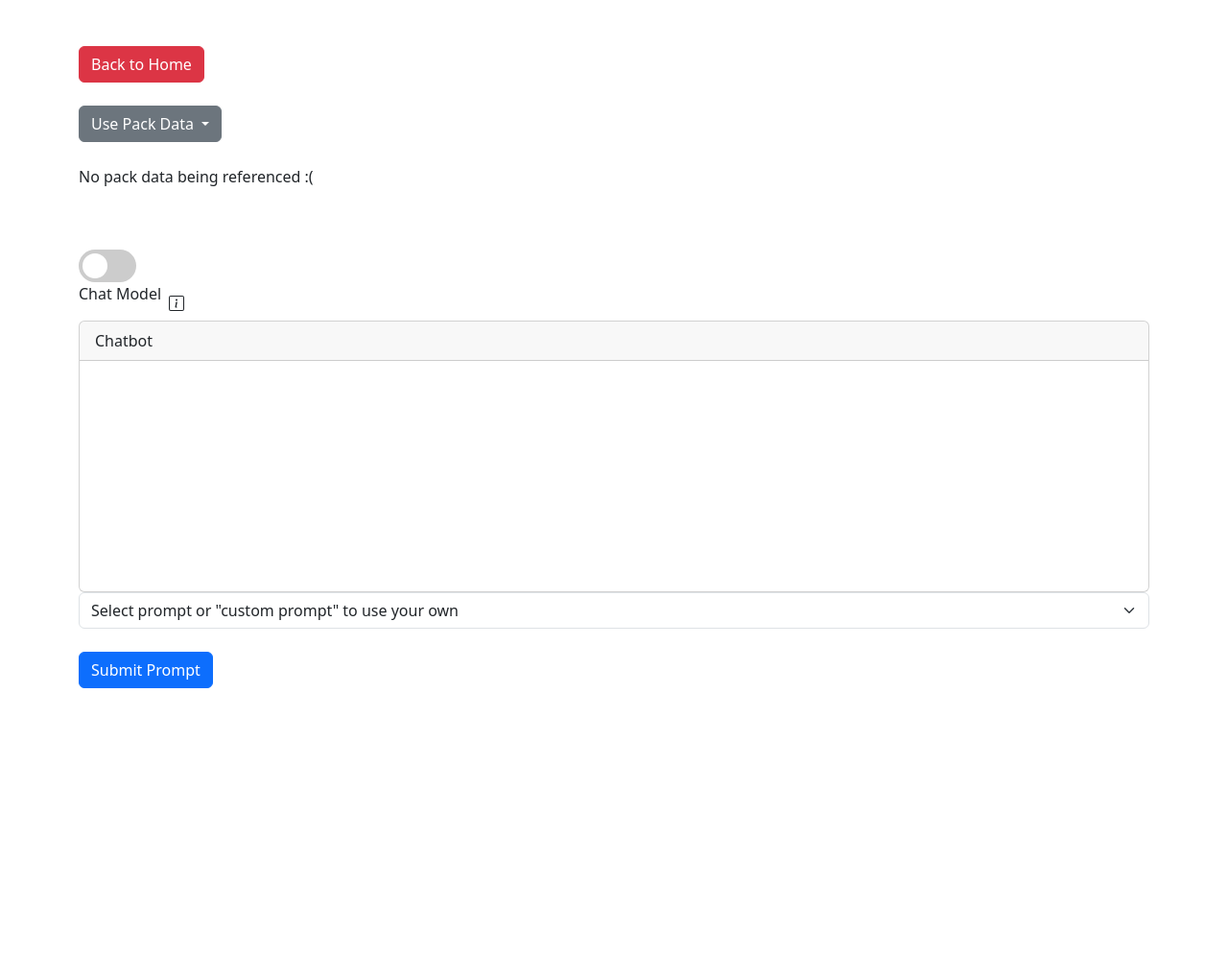
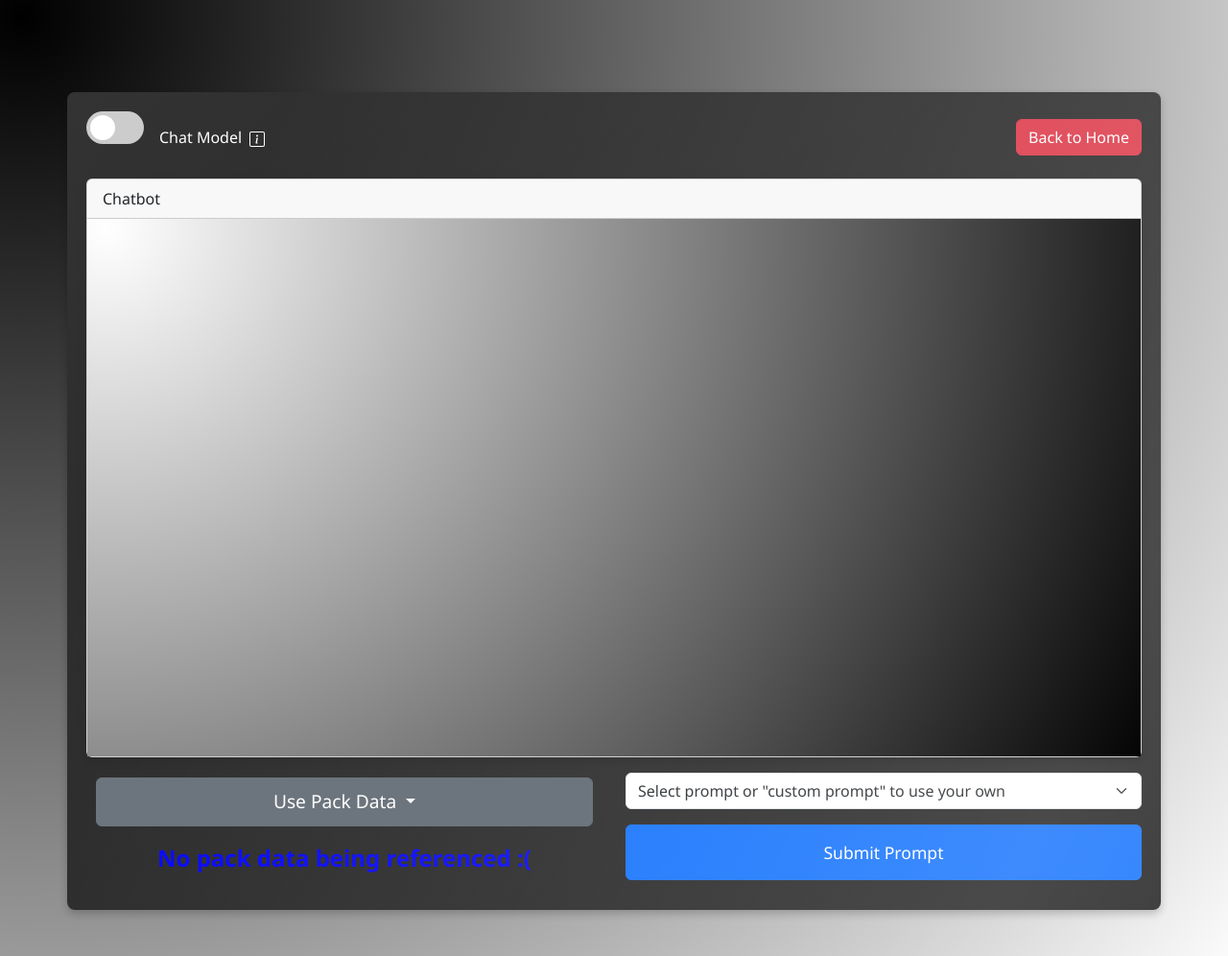
Before and after one commit to Sbussiso/sourcebox-deepquery, a Python web app: template templates/index.html in a window 1280 px wide. Shown: the whole page at 96% size. Before the commit the page ends 717 px from the top, so only its background shows below. Run offline with Jinja, Linux system fonts and the light colour scheme; the template is opened without the code that fills it, so the values that code supplies are empty.

Commit message:
full UI overhaul. not yet complete

```diff
--- a/gpt_toolkit.py
+++ b/gpt_toolkit.py
@@ -9,7 +9,7 @@ client = OpenAI(api_key=os.getenv("OPENAI_API_KEY"))
 #generates prompt suggestions for user
 def generate_suggestions(prompt):
     if prompt == None:
-        default_prompt = "generate 5 coding prompts as a user asking about their own existing codebase. Be specific"
+        default_prompt = "generate 5 prompts as a user asking about their own existing data. Be specific"
     else:
         default_prompt = prompt
 
@@ -21,8 +21,8 @@ def generate_suggestions(prompt):
                                         You create the most relevent prompts to the data you are given
                                         Your response must be in the following format for regex processing:
 
-                                        -- where is my database being used and referenced? --;
-                                        -- where is encryption used in my code? --;
+                                        -- what is this data about? --;
+                                        -- how many customers from this list live in the state of California? --;
                                         -- the third prompt --;
                                         -- the fourth prompt --;
                                         -- the fith prompt --;
--- a/templates/index.html
+++ b/templates/index.html
@@ -6,19 +6,104 @@
     <link href="https://cdn.jsdelivr.net/npm/bootstrap@5.3.3/dist/css/bootstrap.min.css" rel="stylesheet" integrity="sha384-QWTKZyjpPEjISv5WaRU9OFeRpok6YctnYmDr5pNlyT2bRjXh0JMhjY6hW+ALEwIH" crossorigin="anonymous">
     <title>DeepQuery</title>
     <style>
-        #chatBody {
-            max-height: 70vh; /* Adjust this value as needed */
-            overflow-y: auto;
-            height: 30vh;
+        /* General Styles */
+        body {
+            font-family: 'Segoe UI', Tahoma, Geneva, Verdana, sans-serif;
+            background: radial-gradient(circle, #000000, #ffffff);
+            background-size: 200% 200%;
+            animation: smokeAnimation 15s ease infinite;
+            color: #343a40;
+            transition: background-color 0.3s, color 0.3s;
         }
-        #loadingSpinner {
-            display: none; /* Hide the spinner by default */
+
+        @keyframes smokeAnimation {
+            0% { background-position: 0% 0%; }
+            25% { background-position: 50% 50%; }
+            50% { background-position: 100% 100%; }
+            75% { background-position: 50% 50%; }
+            100% { background-position: 0% 0%; }
         }
+
+        .text-white {
+            color: white;
+        }
+
+        .container {
+            margin-top: 20px;
+        }
+
+        /* Centering and Styling the Button and Dropdown */
+        .centered {
+            display: flex;
+            justify-content: center;
+            align-items: center;
+            flex-direction: column;
+        }
+
+        .btn-full-width {
+            width: 100%;
+            max-width: 600px; /* Increased width */
+            margin: 5px 0; /* Reduced margin for closer spacing */
+            padding: 15px; /* Thicker button */
+            font-size: 1.1em; /* Slightly larger text */
+        }
+
+        .dropdown {
+            width: auto; /* Allow the dropdown to be thinner */
+            margin: 0 10px; /* Adjust margin to bring it closer to the blue text */
+        }
+
+        .dropdown-toggle {
+            width: 100%;
+            font-size: 1.2em; /* Make the dropdown larger */
+            padding: 10px 20px; /* Make the button longer */
+        }
+
+        /* Button Styles */
+        .btn {
+            transition: background-color 0.3s, transform 0.3s;
+        }
+
+        .btn:hover {
+            background-color: black;
+            transform: translateY(-2px);
+        }
+
+        /* Selected Pack Styling */
+        #selectedPack {
+            font-size: 1.5em; /* Larger font size */
+            font-weight: bold; /* Bold text */
+            color: blue; /* Ensure the text is blue */
+            margin-top: 10px; /* Adjust margin to position it closer */
+            text-align: center; /* Center the text */
+        }
+
+        /* Center and Style Submit Prompt Button */
+        #submitPromptButton {
+            width: 100%;
+            max-width: 600px; /* Increased width */
+            padding: 15px; /* Thicker button */
+            font-size: 1.1em; /* Slightly larger text */
+            margin: 20px auto 5px; /* Center the button and reduce bottom margin */
+            display: block;
+        }
+
+        /* Animate Prompt Selection */
+        #promptSelect {
+            transition: all 0.3s ease;
+        }
+
+        #promptSelect:hover {
+            transform: scale(1.05);
+            box-shadow: 0 4px 8px rgba(0, 0, 0, 0.2);
+        }
+
         /* Toggle Switch Styling */
         .toggle-switch {
             position: relative;
             width: 60px;
             height: 34px;
+            margin-bottom: 20px;
         }
 
         .toggle-checkbox {
@@ -34,7 +119,7 @@
             border-radius: 34px;
             width: 100%;
             height: 100%;
-            transition: background-color 0.2s;
+            transition: background-color 0.3s;
         }
 
         .toggle-label::before {
@@ -46,7 +131,7 @@
             height: 26px;
             left: 4px;
             bottom: 4px;
-            transition: transform 0.2s;
+            transition: transform 0.3s;
         }
 
         .toggle-checkbox:checked + .toggle-label {
@@ -55,6 +140,93 @@
 
         .toggle-checkbox:checked + .toggle-label::before {
             transform: translateX(26px);
+        }
+
+        /* Dropdown Menu */
+        .dropdown-menu {
+            transition: opacity 0.3s ease, transform 0.3s ease;
+            transform: translateY(-10px);
+            opacity: 0;
+        }
+
+        .dropdown-menu.show {
+            transform: translateY(0);
+            opacity: 1;
+        }
+
+        /* Loading Spinner */
+        .spinner-border {
+            animation: spin 1s linear infinite;
+        }
+
+        @keyframes spin {
+            0% { transform: rotate(0deg); }
+            100% { transform: rotate(360deg); }
+        }
+
+        /* Card Styles */
+        .card {
+            box-shadow: 0 4px 8px rgba(0, 0, 0, 0.1);
+            transition: box-shadow 0.3s;
+        }
+
+        .card:hover {
+            box-shadow: 0 8px 16px rgba(0, 0, 0, 0.2);
+        }
+
+        /* Chatbot Display */
+        #chatbotDisplay {
+            padding: 20px;
+            background: linear-gradient(135deg, #333333, #1a1a1a); /* Dark gradient for base */
+            border-radius: 8px;
+            box-shadow: 0 4px 8px rgba(0, 0, 0, 0.2);
+            position: relative;
+            overflow: hidden;
+        }
+
+        #chatbotDisplay::before {
+            content: '';
+            position: absolute;
+            top: 0;
+            left: -100%;
+            width: 200%;
+            height: 100%;
+            background: linear-gradient(90deg, rgba(0, 0, 0, 0) 0%, rgba(255, 255, 255, 0.2) 50%, rgba(0, 0, 0, 0) 100%);
+            transform: skewX(-25deg);
+            animation: shineEffect 2s infinite;
+            pointer-events: none;
+        }
+
+        @keyframes shineEffect {
+            0% {
+                left: -100%;
+            }
+            100% {
+                left: 100%;
+            }
+        }
+
+        /* Media Queries for Mobile */
+        @media (max-width: 768px) {
+            .btn-full-width {
+                width: 100%;
+            }
+
+            #chatBody {
+                height: 40vh;
+            }
+        }
+
+        #chatBody {
+            max-height: 70vh; /* Adjust this value as needed */
+            overflow-y: auto;
+            height: 70vh; /* Increased height for more conversation space */
+            background: radial-gradient(circle, #ffffff, #000000); /* Same background as body */
+            background-size: 200% 200%; /* Same background size */
+            animation: smokeAnimation 15s ease infinite; /* Same animation */
+        }
+        #loadingSpinner {
+            display: none; /* Hide the spinner by default */
         }
 
         /*chatbot formatting*/
@@ -100,12 +272,6 @@
                 padding-right: 0;
             }
         }
-
-        @media (max-width: 768px) {
-            .btn-full-width {
-                width: 100%;
-            }
-        }
     </style>
 </head>
 <body>
@@ -124,16 +290,43 @@
             {% endif %}
         {% endwith %}
 
-        <div class="container-md">
-            <!-- Return to sourcebox home page -->
-            <div class="row">
-                <div class="col-12"> <!-- Full width on mobile screens -->
-                    <button type="button" id="sourceboxHome" class="btn btn-danger btn-full-width" onclick="goToHome()">Back to Home</button>
+        <!-- Chatbot body -->
+        <div class="container mt-5" id="chatbotDisplay">
+            <div class="d-flex justify-content-between align-items-center mb-3">
+                <div class="d-flex align-items-center">
+                    <!-- Toggle Switch -->
+                    <div class="toggle-switch me-3">
+                        <input type="checkbox" id="toggle" class="toggle-checkbox">
+                        <label for="toggle" class="toggle-label"></label>
+                    </div>
+                    <!--info icon-->
+                    <div class="d-flex align-items-center">
+                        <p class="mb-0 me-2 text-white">Chat Model</p>
+                        <span tabindex="0" data-bs-toggle="popover" data-bs-trigger="focus" data-bs-placement="right" data-bs-content="You can query your code directly using our vector search algorithm or pass your data to our model for interpretation (recommended)">
+                            <svg xmlns="http://www.w3.org/2000/svg" width="16" height="16" fill="white" class="bi bi-info-square" viewBox="0 0 16 16">
+                                <path d="M14 1a1 1 0 0 1 1 1v12a1 1 0 0 1-1 1H2a1 1 0 0 1-1-1V2a1 1 0 0 1 1-1zM2 0a2 2 0 0 0-2 2v12a2 2 0 0 0 2 2h12a2 2 0 0 0 2-2V2a2 2 0 0 0-2-2z"/>
+                                <path d="m8.93 6.588-2.29.287-.082.38.45.083c.294.07.352.176.288.469l-.738 3.468c-.194.897.105 1.319.808 1.319.545 0 1.178-.252 1.465-.598l.088-.416c-.2.176-.492.246-.686.246-.275 0-.375-.193-.304-.533zM9 4.5a1 1 0 1 1-2 0 1 1 0 0 1 2 0"/>
+                            </svg>
+                        </span>
                     </div>
                 </div>
-            <br/>
-            <div class="row">
-                <div class="col-12"> <!-- Full width on mobile screens -->
+                <!-- Back to Home Button -->
+                <button type="button" id="sourceboxHome" class="btn btn-danger" onclick="goToHome()">Back to Home</button>
+            </div>
+
+            <div class="card">
+                <div class="card-header">
+                    Chatbot
+                </div>
+
+                <div class="card-body" id="chatBody">
+                    <!-- Chat messages will go here -->
+                </div>
+            </div>
+
+            <!-- New row for prompt selection and buttons -->
+            <div class="row mt-3">
+                <div class="col-md-6">
                     <div class="dropdown">
                         <button class="btn btn-secondary dropdown-toggle btn-full-width" type="button" id="dropdownMenuButton" data-bs-toggle="dropdown" aria-expanded="false">
                             Use Pack Data
@@ -149,60 +342,25 @@
                             {% endif %}
                         </ul>
                     </div>
-                </div>
-            </div>
-            <br/>
-            <div class="row">
-                <div class="col-12">
                     <p id="selectedPack">No pack data being referenced :(</p>
                 </div>
-            </div>
-        </div>
-        <!-- Chatbot body -->
-        <div class="container mt-5" id="chatbotDisplay">
-            <!-- Toggle Switch -->
-            <div class="toggle-switch">
-                <input type="checkbox" id="toggle" class="toggle-checkbox">
-                <label for="toggle" class="toggle-label"></label>
-            </div>
-            <!--info icon-->
-            <div style="display: inline-flex; align-items: center;">
-                <p style="margin-right: 8px;">Chat Model</p>
-                <span tabindex="0" data-bs-toggle="popover" data-bs-trigger="focus" data-bs-placement="right" data-bs-content="You can query your code directly using our vector search algorithm or pass your data to our model for interpretation (recommended)">
-                    <svg xmlns="http://www.w3.org/2000/svg" width="16" height="16" fill="currentColor" class="bi bi-info-square" viewBox="0 0 16 16">
-                        <path d="M14 1a1 1 0 0 1 1 1v12a1 1 0 0 1-1 1H2a1 1 0 0 1-1-1V2a1 1 0 0 1 1-1zM2 0a2 2 0 0 0-2 2v12a2 2 0 0 0 2 2h12a2 2 0 0 0 2-2V2a2 2 0 0 0-2-2z"/>
-                        <path d="m8.93 6.588-2.29.287-.082.38.45.083c.294.07.352.176.288.469l-.738 3.468c-.194.897.105 1.319.808 1.319.545 0 1.178-.252 1.465-.598l.088-.416c-.2.176-.492.246-.686.246-.275 0-.375-.193-.304-.533zM9 4.5a1 1 0 1 1-2 0 1 1 0 0 1 2 0"/>
-                    </svg>
-                </span>
-            </div>
-
-            <br/>
-            <div class="card">
-                <div class="card-header">
-                    Chatbot
-                </div>
-                <div class="card-body" id="chatBody">
-                    <!-- Chat messages will go here -->
-                </div>
-            </div>
-        </div>
-        <!--Prompt form-->
-        <div class="container-md" id="promptForm">
-            <form id="promptFormInner" method="POST" action="javascript:void(0);" onsubmit="submitPrompt()">
-                <select id="promptSelect" class="form-select" aria-label="Default select example" onchange="showCustomPrompt()">
+                <div class="col-md-6 text-end">
+                    <select id="promptSelect" class="form-select mb-3" aria-label="Default select example" onchange="showCustomPrompt()">
                         <option selected>Select prompt or "custom prompt" to use your own</option>
                         <!-- Options will be dynamically generated -->
                     </select>
                     <div id="customPromptDiv" class="mt-3" style="display: none;">
                         <textarea id="customPromptTextarea" class="form-control" rows="3" placeholder="Enter your custom prompt here..."></textarea>
                     </div>
+                    <!-- Add the hidden input for queryVector -->
                     <input type="hidden" id="queryVector" name="queryVector">
-                <br/>
-                <button type="submit" class="btn btn-primary" id="submitPromptButton">Submit Prompt</button>
+                    <button type="button" class="btn btn-primary mt-3" id="submitPromptButton" onclick="submitPrompt()">Submit Prompt</button>
+                    <!-- Add the spinner element -->
                     <div class="spinner-border text-primary" role="status" id="submitSpinner" style="display: none;">
                         <span class="visually-hidden">Loading...</span>
                     </div>
-            </form>
+                </div>
+            </div>
         </div>
     </div>
     <script src="https://cdn.jsdelivr.net/npm/bootstrap@5.3.3/dist/js/bootstrap.bundle.min.js" integrity="sha384-YvpcrYf0tY3lHB60NNkmXc5s9fDVZLESaAA55NDzOxhy9GkcIdslK1eN7N6jIeHz" crossorigin="anonymous"></script>
@@ -249,6 +407,11 @@
             const selectElement = document.getElementById('promptSelect');
             const customPromptTextarea = document.getElementById('customPromptTextarea');
             const queryVectorInput = document.getElementById('queryVector');
+
+            if (!queryVectorInput) {
+                console.error('Element with ID "queryVector" not found.');
+                return;
+            }
 
             if (selectElement.value === 'Custom Prompt') {
                 queryVectorInput.value = customPromptTextarea.value;
@@ -438,10 +601,5 @@
             }, 5000);
         }
     </script>
-
-
-
-
-
 </body>
 </html>
```
Also changed, not shown: 1 other file. Lines whose indentation alone changed are shown as unchanged.
